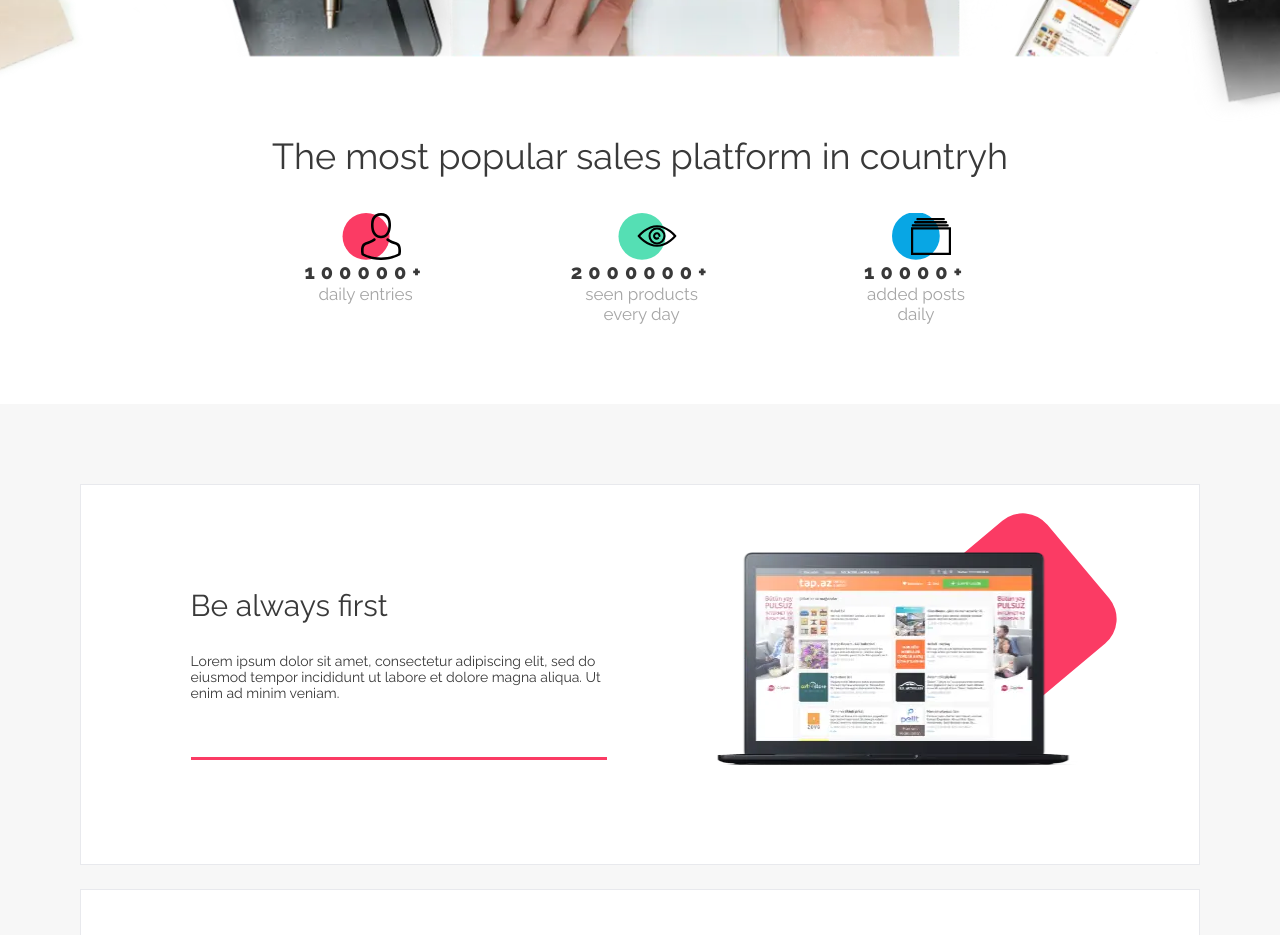
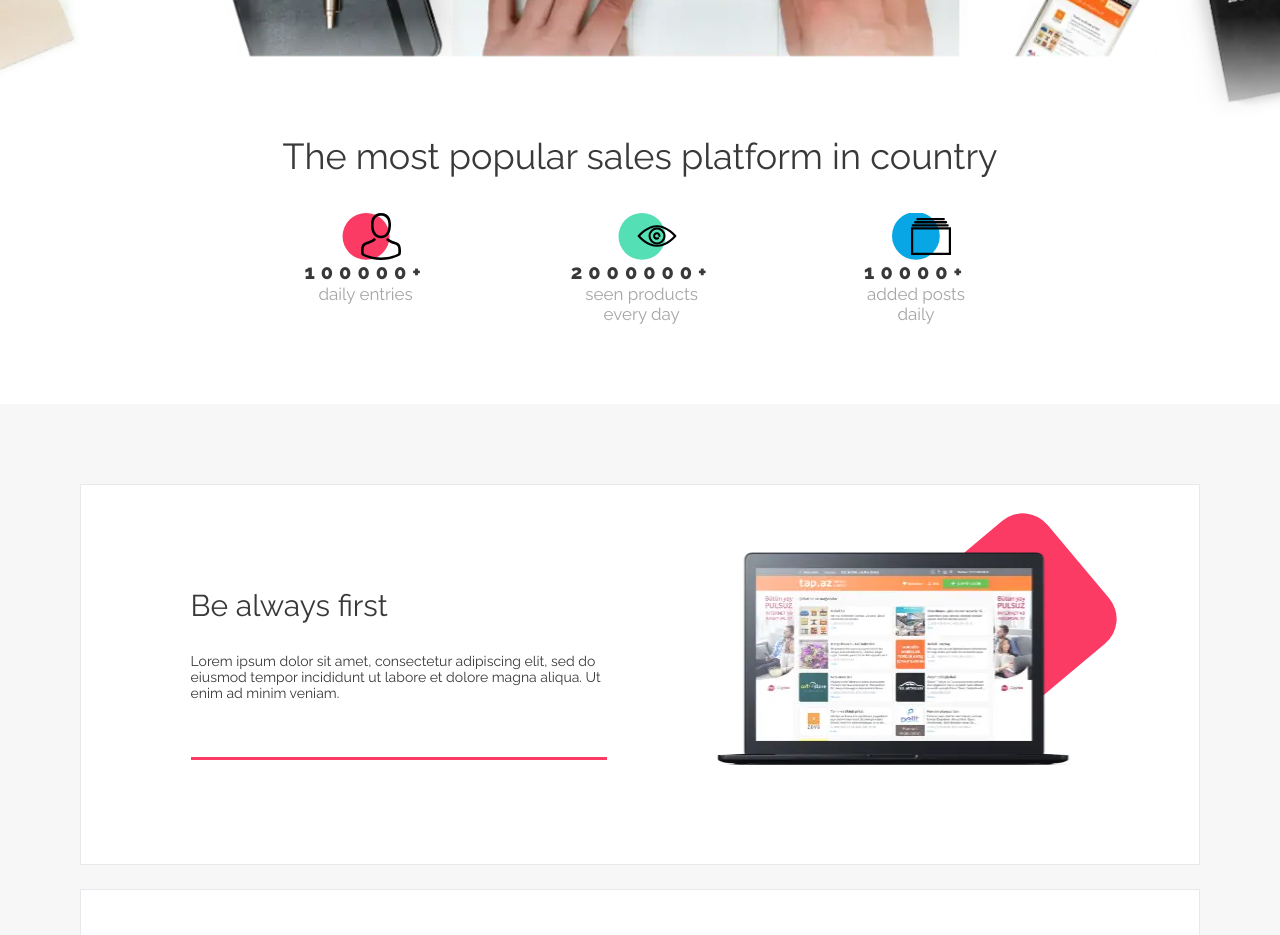
Before and after one commit to JoseIu/Oxygen-shop, a website with bundled scripts: page dist/index.html in a window 1280 px wide. Shown: the part 840-1775 px from the top of the page. Built offline with nearby package versions, Linux system fonts and the light colour scheme.

Commit message:
fix: fixing popular card title and removing console.logs

```diff
--- a/dist/helper/showError.js
+++ b/dist/helper/showError.js
@@ -2,8 +2,6 @@ import removeErrorMessage from './removeErrorMessage.js';
 
 const showError = (error, reference) => {
   removeErrorMessage(reference);
-  // const existMessageError = reference.parentElement.querySelector('.message');
-  // if (existMessageError) existMessageError.remove();
 
   const errorMessage = document.createElement('SPAN');
   errorMessage.textContent = error;
--- a/dist/helper/showModal.js
+++ b/dist/helper/showModal.js
@@ -3,6 +3,7 @@ import progressBarPercent from './progressBarPercent.js';
 const modal = document.querySelector('.modal');
 const modalClose = document.querySelector('.modal__close');
 const modalForm = document.querySelector('.modal__form');
+
 const showModal = () => {
   modalClose.addEventListener('click', () => {
     modal.classList.remove('modal--active');
--- a/dist/helper/slider.js
+++ b/dist/helper/slider.js
@@ -5,6 +5,7 @@ const points = document.querySelectorAll('.slider__point');
 
 const prev = document.querySelector('#prev');
 const next = document.querySelector('#next');
+
 const slider = () => {
   let position = 0;
   const totalPoints = images.length - 1;
--- a/dist/helper/validateInput.js
+++ b/dist/helper/validateInput.js
@@ -6,8 +6,6 @@ const emailRegex =
 
 const validateInput = (formData, e) => {
   const { name, email, conditions } = formData;
-
-  console.log(e.target);
 
   if (e.target.value === '') return showError('camp required', e.target);
 
@@ -24,13 +22,6 @@ const validateInput = (formData, e) => {
     if (!conditions) return showError('', e.target.parentElement);
   }
   removeErrorMessage(e.target);
-
-  // CHECK IF WE HAVE DATA
-  if (!name || !email || !conditions) return;
-
-  console.log(formData);
-
-  // submitForm()
 };
 
 export default validateInput;
--- a/dist/index.html
+++ b/dist/index.html
@@ -81,7 +81,7 @@
         </picture>
 
         <div class="home__popular popular">
-          <h3 class="popular__title">The most popular sales platform in countryh</h3>
+          <h3 class="popular__title">The most popular sales platform in country</h3>
 
           <div class="popular__cards">
             <article class="card">
```
